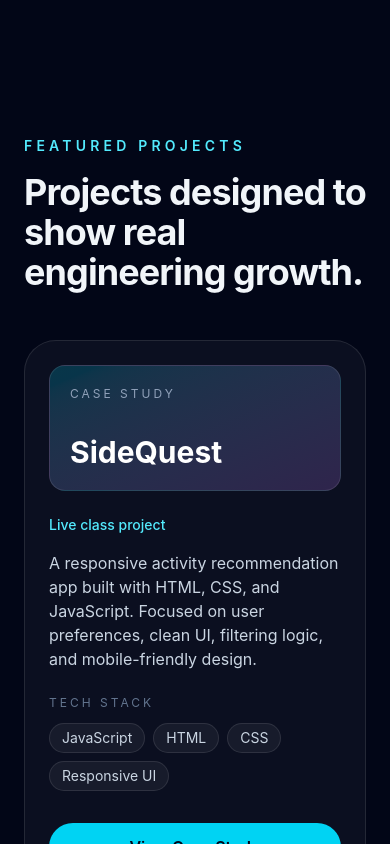
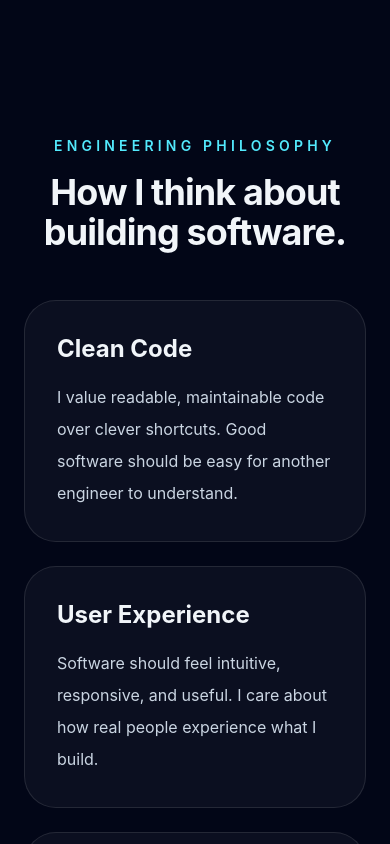
Before and after one commit to rycaillet/ryan-portfolio, a React (Vite) app: page / in a window 390 px wide. Shown: the part 4500-5344 px from the top of the page. Built offline with nearby package versions, Linux system fonts and the light colour scheme.

Commit message:
Add engineering philosophy section

```diff
--- a/src/App.tsx
+++ b/src/App.tsx
@@ -6,6 +6,7 @@ import { ImpactStats } from './components/sections/ImpactStats'
 import { JourneyTimeline } from './components/sections/JourneyTimeline'
 import { ProjectsSection } from './components/sections/ProjectsSection'
 import { ScrollProgress } from './components/ui/ScrollProgress'
+import { EngineeringPhilosophy } from './components/sections/EngineeringPhilosophy'
 
 function App() {
   return (
@@ -16,6 +17,7 @@ function App() {
       <AboutSection />
       <ImpactStats />
       <JourneyTimeline />
+      <EngineeringPhilosophy />
       <ProjectsSection />
       <ContactSection />
     </main>
--- /dev/null
+++ b/src/components/sections/EngineeringPhilosophy.tsx
@@ -0,0 +1,64 @@
+import { motion } from 'framer-motion'
+
+const principles = [
+  {
+    title: 'Clean Code',
+    description:
+      'I value readable, maintainable code over clever shortcuts. Good software should be easy for another engineer to understand.',
+  },
+  {
+    title: 'User Experience',
+    description:
+      'Software should feel intuitive, responsive, and useful. I care about how real people experience what I build.',
+  },
+  {
+    title: 'Performance',
+    description:
+      'Fast, lightweight interfaces matter. I try to build products that feel smooth across desktop and mobile devices.',
+  },
+  {
+    title: 'Continuous Learning',
+    description:
+      'Every project is an opportunity to improve my technical judgment, communication, and problem-solving skills.',
+  },
+]
+
+export function EngineeringPhilosophy() {
+  return (
+    <section className="mx-auto max-w-7xl py-24">
+      <motion.div
+        className="text-center"
+        initial={{ opacity: 0, y: 30 }}
+        whileInView={{ opacity: 1, y: 0 }}
+        viewport={{ once: true }}
+        transition={{ duration: 0.7 }}
+      >
+        <p className="text-sm font-semibold uppercase tracking-[0.3em] text-cyan-300">
+          Engineering Philosophy
+        </p>
+
+        <h2 className="mx-auto mt-4 max-w-3xl text-4xl font-bold tracking-tight sm:text-5xl">
+          How I think about building software.
+        </h2>
+      </motion.div>
+
+      <div className="mt-12 grid gap-6 md:grid-cols-2">
+        {principles.map((principle, index) => (
+          <motion.article
+            key={principle.title}
+            className="rounded-[2rem] border border-white/10 bg-white/[0.04] p-8 transition hover:-translate-y-1 hover:border-cyan-300/40 hover:shadow-[0_0_35px_rgba(34,211,238,0.12)]"
+            initial={{ opacity: 0, y: 35 }}
+            whileInView={{ opacity: 1, y: 0 }}
+            viewport={{ once: true }}
+            transition={{ duration: 0.6, delay: index * 0.12 }}
+          >
+            <h3 className="text-2xl font-bold">{principle.title}</h3>
+            <p className="mt-4 leading-8 text-slate-300">
+              {principle.description}
+            </p>
+          </motion.article>
+        ))}
+      </div>
+    </section>
+  )
+}
```
